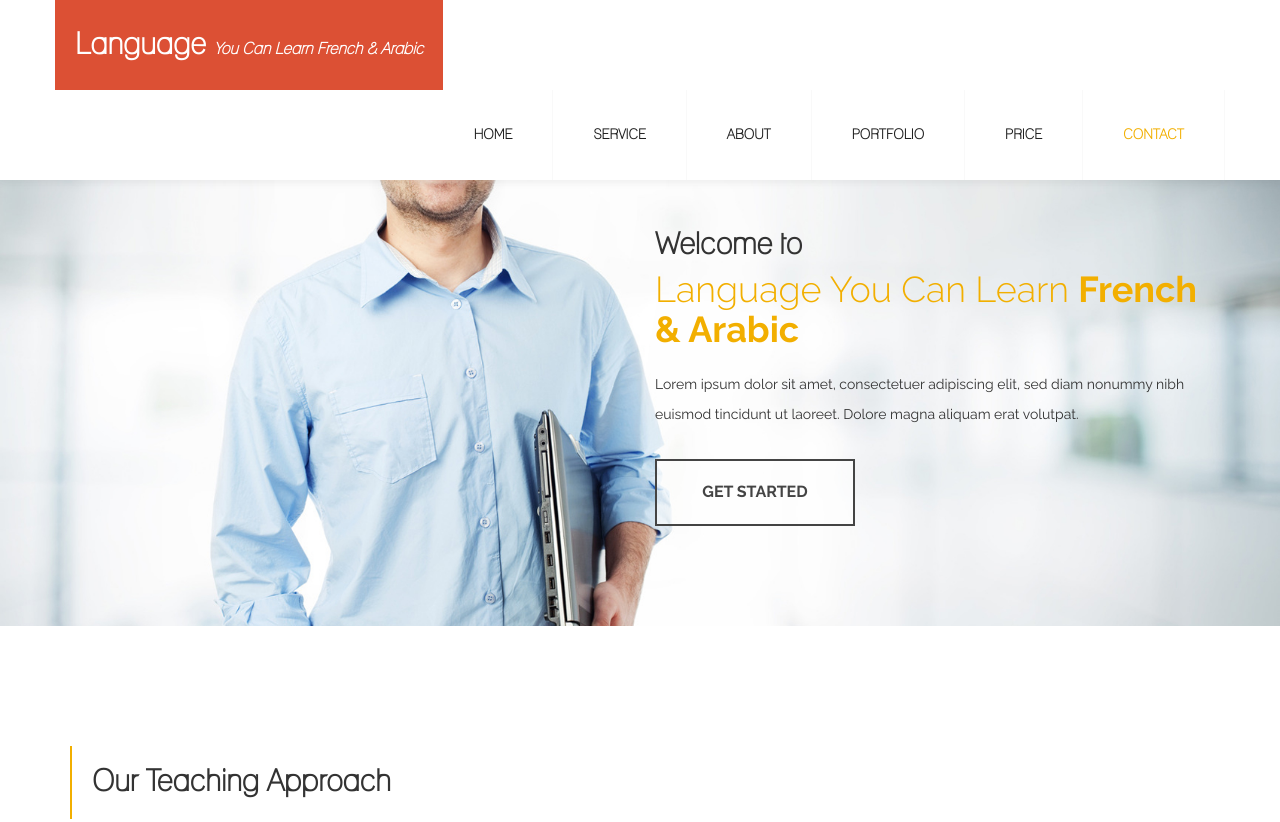
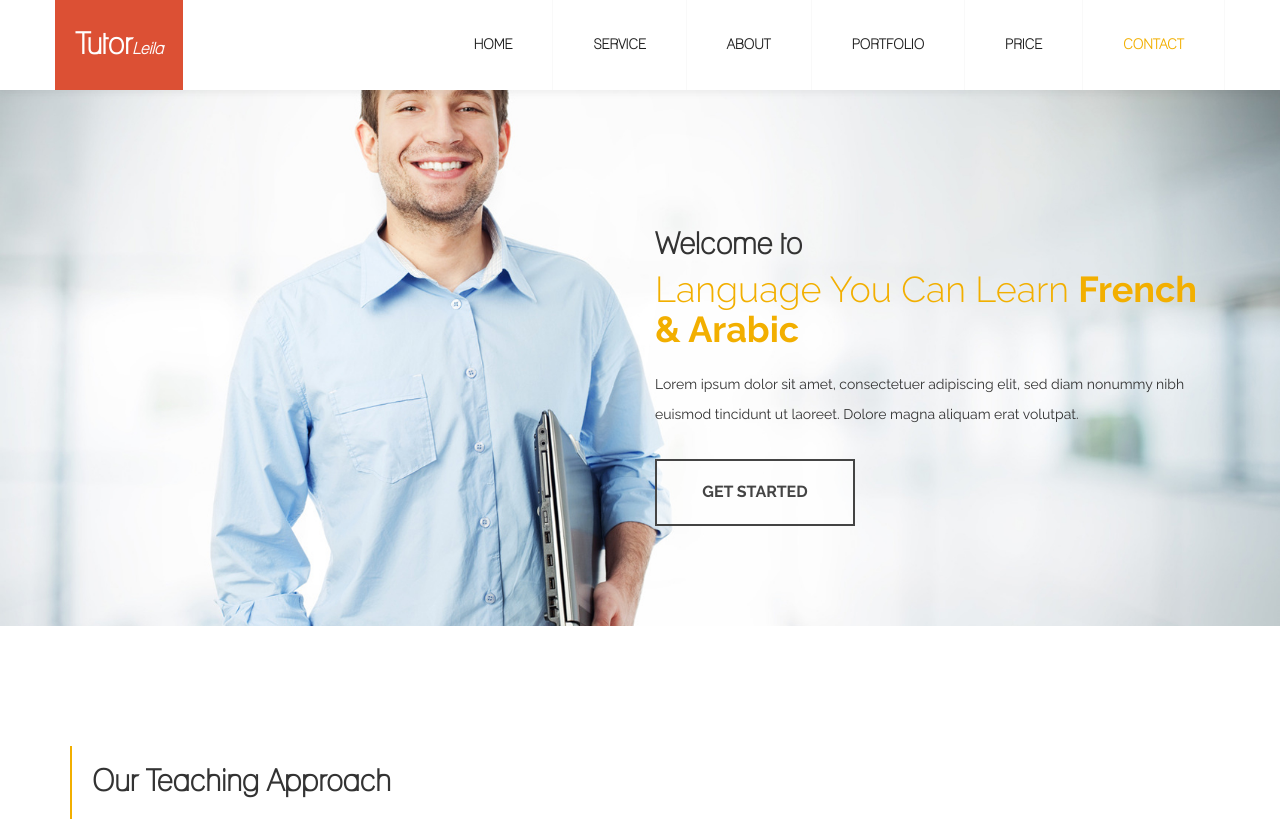
Before and after one commit to Augiedog/Language_Tutor, a plain HTML site: page index.html in a window 1280 px wide. Shown: the top 822 px of the page. Drawn offline with Linux system fonts and the light colour scheme.

Commit message:
Update index.html

```diff
--- a/index.html
+++ b/index.html
@@ -9,14 +9,7 @@
 	<meta name="keywords" content="">
 	<meta name="description" content="">
 
-	<title>Language You Can Learn French & Arabic</title>
-	<!--
-
-Template 2080 Minimax
-
-http://www.tooplate.com/view/2080-minimax
-
--->
+	<title>Tutor Leila</title>
 	<!-- stylesheet css -->
 	<link rel="stylesheet" href="css/bootstrap.min.css">
 	<link rel="stylesheet" href="css/font-awesome.min.css">
@@ -39,7 +32,7 @@ http://www.tooplate.com/view/2080-minimax
 					<span class="icon icon-bar"></span>
 					<span class="icon icon-bar"></span>
 				</button>
-				<a href="#home" class="navbar-brand smoothScroll">Language <h7>You Can Learn French & Arabic</h7></a>
+				<a href="#home" class="navbar-brand smoothScroll">Tutor<h7>Leila</h7></a>
 			</div>
 			<div class="collapse navbar-collapse">
 				<ul class="nav navbar-nav navbar-right">
```
